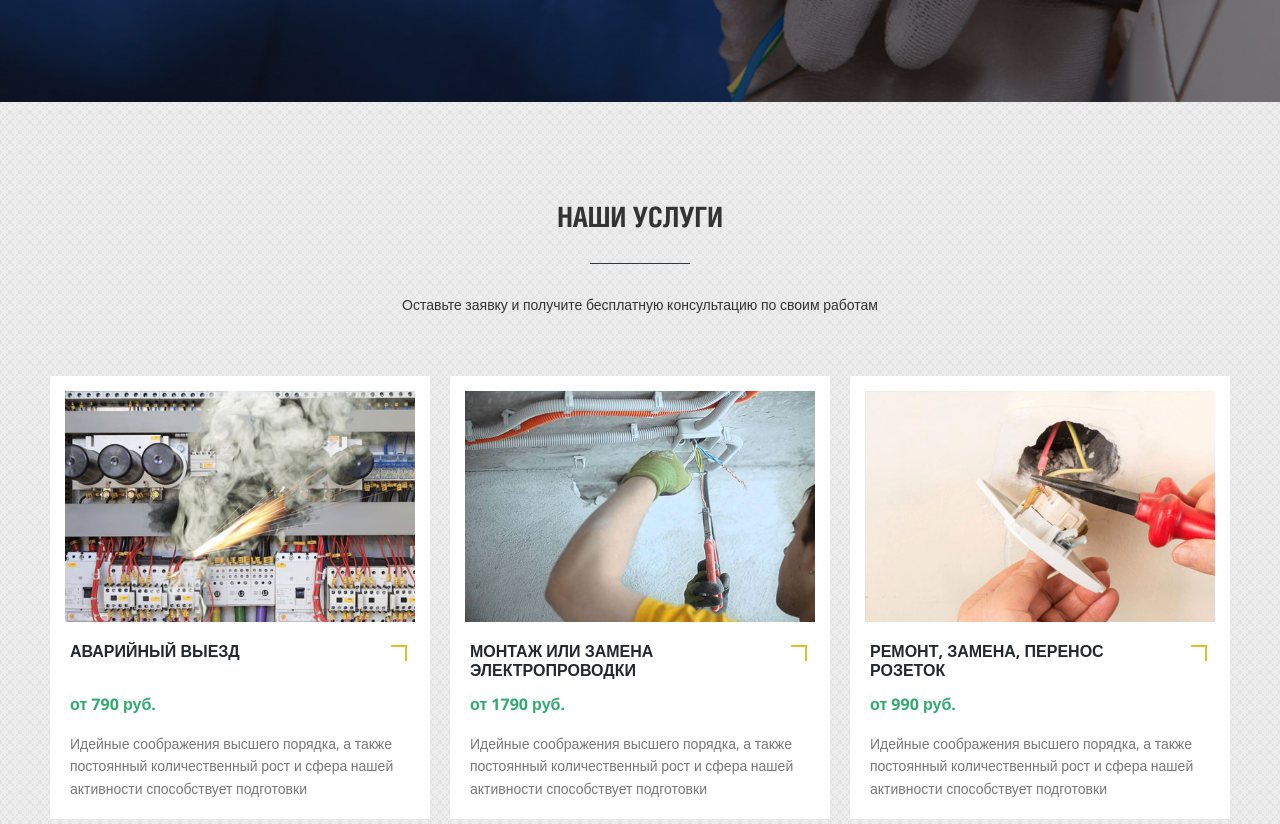
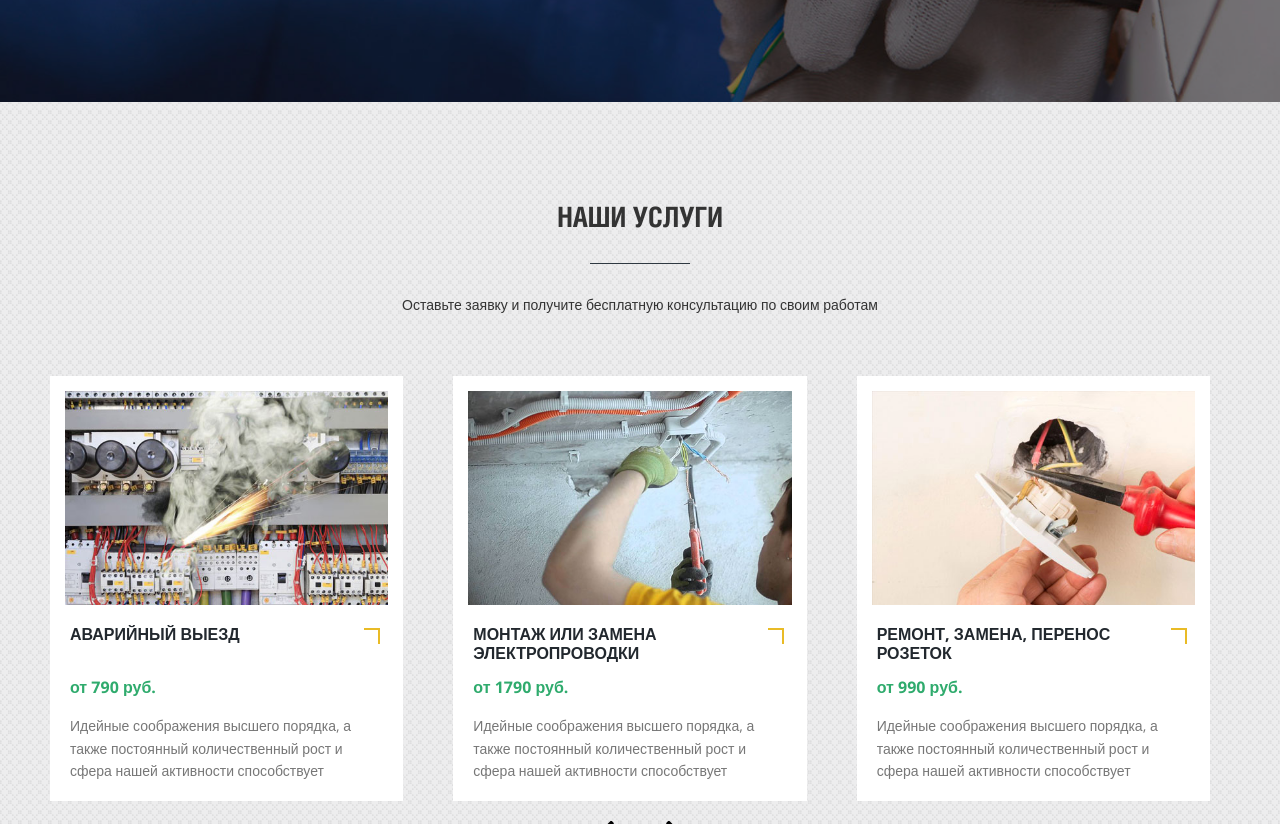
Before and after one commit to velasso1/GLO-thesis-project, a website built with webpack: page dist/index.html in a window 1280 px wide. Shown: the part 518-1342 px from the top of the page. Built offline with nearby package versions, Linux system fonts and the light colour scheme; files whose address does not match are found by name.

Commit message:
carousel comp

```diff
--- a/src/index.js
+++ b/src/index.js
@@ -6,6 +6,7 @@ import validation from './modules/validation';
 import scrolling from './modules/scrolling';
 import accordion from './modules/accordion';
 import { slider } from './modules/slider';
+import { carousel } from './modules/carousel';
 
 modal();
 sendForm();
@@ -13,3 +14,4 @@ validation();
 scrolling();
 accordion();
 slider();
+carousel();
--- /dev/null
+++ b/src/modules/carousel.js
@@ -0,0 +1,22 @@
+'use strict';
+
+import Swiper, { Navigation } from 'swiper';
+
+export const carousel = () => {
+    const swiper = new Swiper('.swiper', {
+        slidesPerView: 3,
+        spaceBetween: 30,
+        slidesPerGroup: 3,
+        loop: true,
+        loopFillGroupWithBlank: true,
+        modules: [Navigation],
+        pagination: {
+            el: ".swiper-pagination",
+            clickable: true,
+        },
+        navigation: {
+            nextEl: ".arrow-right",
+            prevEl: ".arrow-left",
+        },
+    });
+};
```
Also changed, not shown: dist/index.html, dist/js/main.js.
